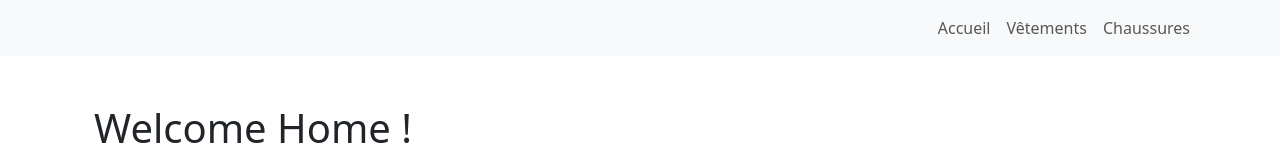
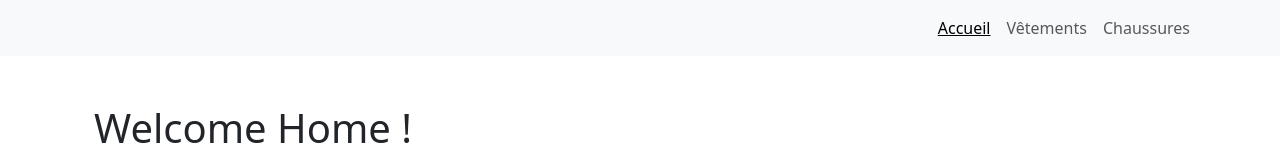
Before and after one commit to moonspark78/S9, a React (Vite) app in the folder react_auth-nav-app/: page / in a window 1280 px wide. Shown: the top 160 px of the page. Built offline with nearby package versions, Linux system fonts and the light colour scheme.

Commit message:
activite 6

```diff
--- /dev/null
+++ b/react_auth-nav-app/src/components/Header.css
@@ -0,0 +1,3 @@
+.nav-link.active {
+  text-decoration: underline;
+}
--- a/react_auth-nav-app/src/components/Header.jsx
+++ b/react_auth-nav-app/src/components/Header.jsx
@@ -1,5 +1,6 @@
 import { Navbar, Nav, Container } from "react-bootstrap";
-import { Link } from "react-router";
+import { NavLink } from "react-router";
+import "./Header.css";
 
 function Header() {
   return (
@@ -9,15 +10,28 @@ function Header() {
           <Navbar.Toggle aria-controls="basic-navbar-nav" />
           <Navbar.Collapse id="basic-navbar-nav">
             <Nav className="ms-auto">
-              <Nav.Link as={Link} to="/" className="cursor-pointer">
+              <Nav.Link
+                as={NavLink}
+                to="/"
+                className="cursor-pointer"
+                end
+              >
                 Accueil
               </Nav.Link>
 
-              <Nav.Link as={Link} to="/categorie/vetements" className="cursor-pointer">
+              <Nav.Link
+                as={NavLink}
+                to="/categorie/vetements"
+                className="cursor-pointer"
+              >
                 Vêtements
               </Nav.Link>
 
-              <Nav.Link as={Link} to="/categorie/chaussures" className="cursor-pointer">
+              <Nav.Link
+                as={NavLink}
+                to="/categorie/chaussures"
+                className="cursor-pointer"
+              >
                 Chaussures
               </Nav.Link>
             </Nav>
```
Also changed, not shown: react_auth-nav-app/src/components/._Header.jsx (deleted).
